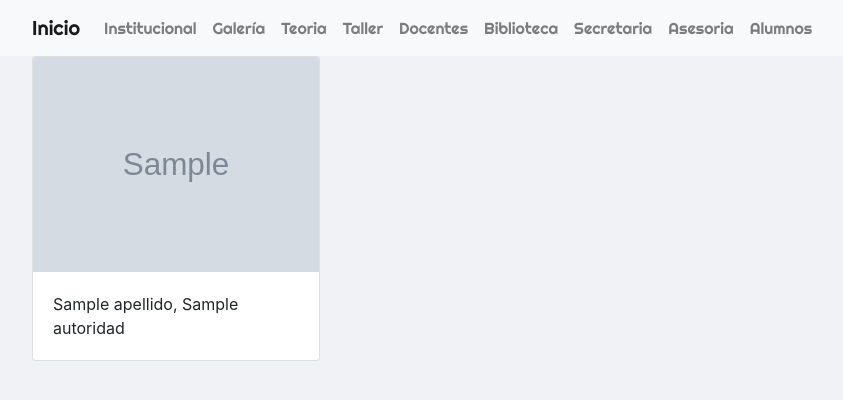
After one commit to pangolp/epet, a Django app: template templates/web/institucional/autoridad_detalle.html in a window 1280 px wide. The commit adds this page. Shown: the top 400 px of the page, without its empty margins (53-896 px from the left). Run offline with Django 3.2, Linux system fonts and the light colour scheme; the template is opened without the code that fills it: most values are stand-ins (such as "Sample title", 1, 10 or a date in 2020); grey boxes marked "Sample" are stand-in pictures; parts of the project's set-up code (start-up, migrations or seed data) failed here and were passed over; some libraries are stand-ins or nearby versions.

Commit message:
detalle de autoridad

```diff
--- a/apps/web/urls.py
+++ b/apps/web/urls.py
@@ -1,5 +1,5 @@
 from django.urls import path
-from .views import WebIndex, NovedadDetalle, AutoridadesView
+from .views import WebIndex,NovedadDetalle, AutoridadesView, AutoridadDetail
 
 
 app_name = 'web'
@@ -7,4 +7,5 @@ urlpatterns = [
 	path('', WebIndex.as_view(), name='index'),
 	path('novedad/<str:slug>/', NovedadDetalle.as_view(), name='novedad_id'),
 	path('autoridades/', AutoridadesView.as_view(), name='autoridades'),
+	path('autoridad/<int:pk>/', AutoridadDetail.as_view(), name='autoridad_detalle'),
 ]
--- a/apps/web/views.py
+++ b/apps/web/views.py
@@ -20,3 +20,9 @@ class AutoridadesView(ListView):
 	model = Institucional
 	template_name = 'web/institucional/autoridades.html'
 	context_object_name = 'autoridades'
+
+
+class AutoridadDetail(DetailView):
+	model = Institucional
+	template_name = 'web/institucional/autoridad_detalle.html'
+	context_object_name = 'autoridad'
--- /dev/null
+++ b/templates/web/institucional/autoridad_detalle.html
@@ -0,0 +1,12 @@
+{% extends 'base.html' %}
+{% block titulo %}Autoridad: {{ autoridad.apellido }}{% endblock titulo %}
+{% block contenido %}
+<div class="container">
+	<div class="card" style="width: 18rem;">
+		<img src="{{ autoridad.foto.url }}" class="card-img-top" alt="{{ autoridad.nombre }}">
+		<div class="card-body">
+			<p class="card-text">{{ autoridad.apellido }}, {{ autoridad.nombre }}</p>
+		</div>
+	</div>
+</div>
+{% endblock contenido %}
--- a/templates/web/institucional/autoridades.html
+++ b/templates/web/institucional/autoridades.html
@@ -5,9 +5,9 @@
 	{% for autoridad in autoridades %}
 		<div class="row mt-3">
 			<div class="media">
-				<img src="{{ autoridad.foto.url }}" class="align-self-center mr-3" alt="{{ autoridad.nombre }}">
+				<img src="{{ autoridad.foto.url }}" class="align-self-center mr-3" width="100" height="100" alt="{{ autoridad.nombre }}">
 				<div class="media-body">
-					<h6 class="mt-0">{{ autoridad.apellido }}, {{ autoridad.nombre }}</h6>
+					<h6 class="mt-0"><a href="{% url 'web:autoridad_detalle' autoridad.pk %}">{{ autoridad.apellido }}, {{ autoridad.nombre }}</a></h6>
 					<p>{{ autoridad.cargo }} {% if autoridad.anexo %}({{ autoridad.anexo }}){% endif %}</p>
 					<p>{{ autoridad.info|safe|escape }}</p>
 				</div>
```
Also changed, not shown: media/institucional/perfil/descarga_FPm51bc.jpg (added).
